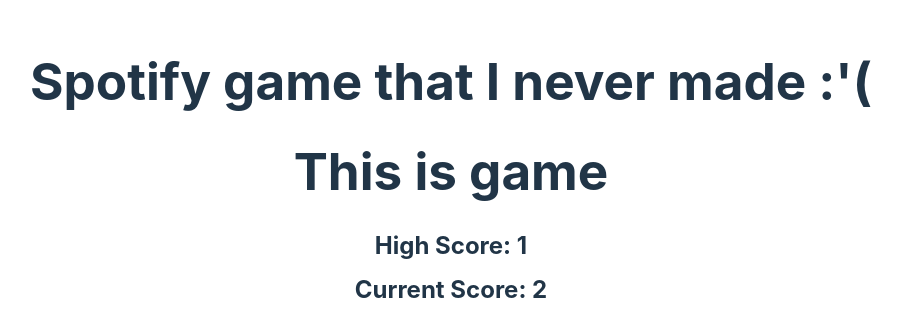
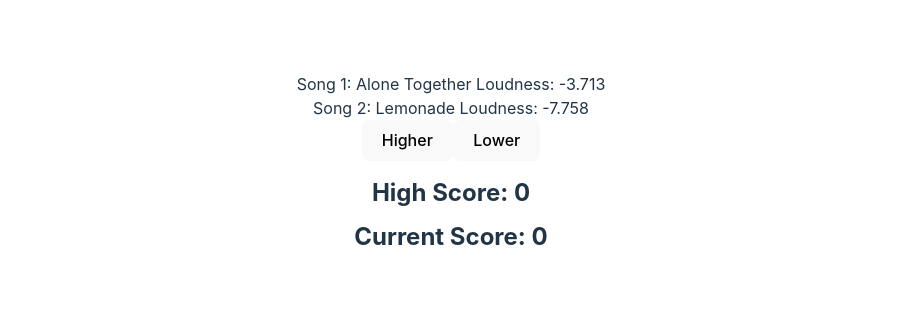
Before and after one commit to V3D4NTH/spotify-higher-lower, a React (Vite) app: page / in a window 1280 px wide. Shown: the part 230-566 px from the top of the page, without its empty margins (189-1091 px from the left). Built offline with nearby package versions, Linux system fonts and the light colour scheme.

Commit message:
basic logic down

```diff
--- a/src/App.tsx
+++ b/src/App.tsx
@@ -8,7 +8,6 @@
 
   return (
     <div className="App">
-      <h1>Spotify game that I never made :'( </h1>
       <Game />
     </div>
   )
--- a/src/components/Game.tsx
+++ b/src/components/Game.tsx
@@ -1,12 +1,81 @@
+import {useState, useEffect} from 'react'
 import Score from './Score'
 import './Game.css'
+import db2010 from '../data/2010data.json'
+import db2020 from '../data/2020data.json'
+
 
 export default function Game() {
+    const getRandomSong = (_not:number):number => {
+        let randomNumber = Math.floor(Math.random() * db2020.length)
+        if (randomNumber === _not)
+            return getRandomSong(_not)
+        else
+            return randomNumber
+    }
+
+    const checkWin = (High:boolean, valOne:number, valTwo:number):boolean => {
+
+        if (High){
+            return (valOne <= valTwo)
+        }
+
+        else if (!High) {
+            return (valOne >= valTwo)
+        }
+
+        return false
+
+    }
+
+    const [gameOver, setGameOver] = useState(false)
+
+    const [firstArrIndex, setFirstArrIndex] = useState(getRandomSong(-1))
+    const [songOne, setSongOne] = useState(db2020[firstArrIndex])
+
+    const [secondArrIndex, setSecondArrIndex] = useState(getRandomSong(firstArrIndex))
+    const [songTwo, setSongTwo] = useState(db2020[secondArrIndex])
+
+    const [highScore , setHighScore] = useState(window.localStorage.getItem("High Score") || 0)
+    const [currentScore, setCurrentScore] = useState(0)
+
+    const UpdateGameOrGameOver = (High:boolean, valOne:number, valTwo:number):void => {
+
+        if (checkWin(High, valOne, valTwo) === true){
+            setCurrentScore(currentScore + 1)
+        }
+        else {
+            setGameOver(true)
+            if (currentScore > window.localStorage.getItem("High Score"))
+                window.localStorage.setItem("High Score", currentScore)
+        }
+    }
+
     return (
         <>
-            <h1>This is game</h1>
-            <Score className="HighScoreKeeper" scoreType="High Score" score={1} />
-            <Score className="CurrentScoreKeeper" scoreType="Current Score" score={2} />
+            {"game over" ? gameOver===true : "game on"}
+            <div>
+                Song 1: {songOne.SONGNAME} {' '}
+                Loudness: {songOne.loudness}
+            </div>
+            <div>
+                Song 2: {songTwo.SONGNAME} {' '}
+                Loudness: {songTwo.loudness}
+            </div>
+            <div>
+                <button
+                    onClick={() => UpdateGameOrGameOver(true, songOne.loudness, songTwo.loudness)}
+                >
+                    Higher
+                </button>
+                <button
+                    onClick={() => UpdateGameOrGameOver(false, songOne.loudness, songTwo.loudness)}
+                >
+                    Lower
+                </button>
+            </div>
+            <Score className="HighScoreKeeper" scoreType="High Score" score={highScore} />
+            <Score className="CurrentScoreKeeper" scoreType="Current Score" score={currentScore} />
 
         </>
     )
--- a/src/components/Score.tsx
+++ b/src/components/Score.tsx
@@ -1,6 +1,6 @@
 import './Score.css'
 
-export default function Score(props) {
+export default function Score(props:any) {
     return(
         <h2>{props.scoreType}: {props.score}</h2>
     )
```
